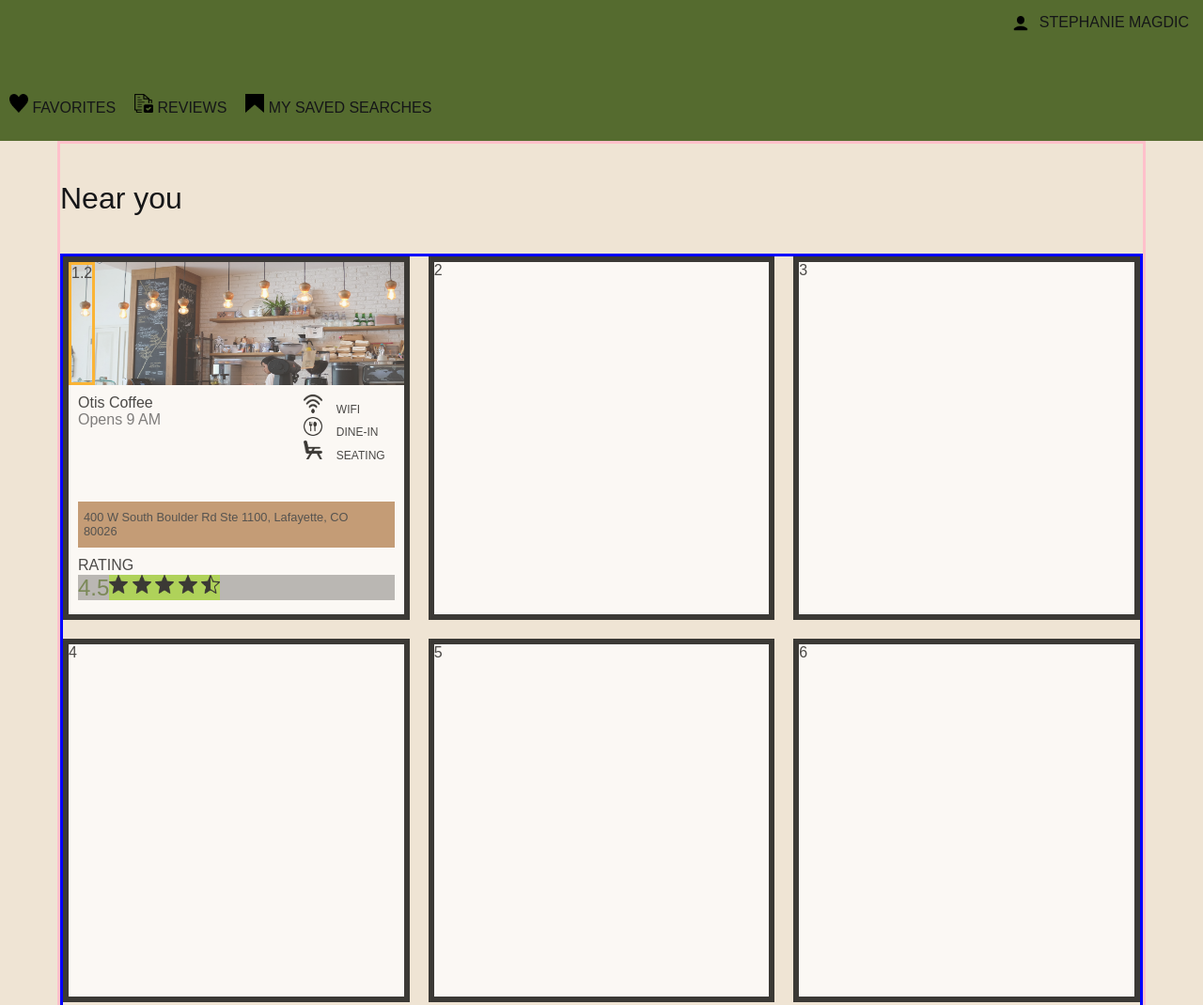
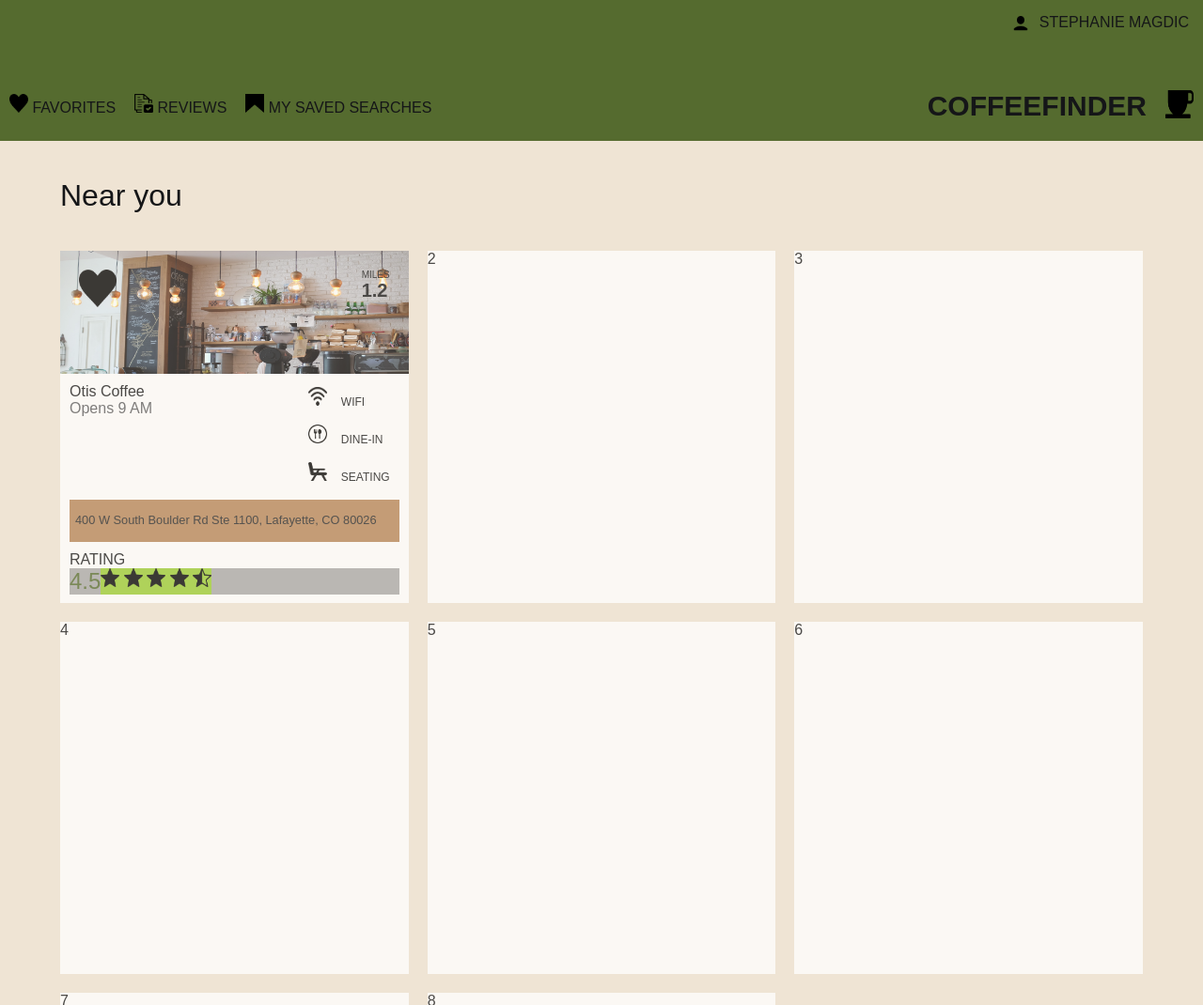
Before and after one commit to stephaniemagdic/static-comp1, a website: page index.html in a window 1280 px wide. Shown: the top 1070 px of the page at 94% size. Drawn offline with Linux system fonts and the light colour scheme.

Commit message:
Add containers and display flex to header containers and positioned to match wireframes

```diff
--- a/css/styles.css
+++ b/css/styles.css
@@ -40,7 +40,6 @@ img {
 .container {
   width: 90%;
   margin: 0 auto;
-  border: solid pink;
 }
 
 main {
@@ -85,8 +84,33 @@ li {
   justify-content: flex-end;
 }
 
+.right-side-header {
+  display: flex;
+  flex-direction: column;
+  justify-content: space-between;
+}
+
 .login {
  margin: 10px;
+}
+
+.logo-container {
+  display: flex;
+  margin-bottom: 20px;
+}
+
+.name-logo {
+  font-size: 30px;
+  font-weight: bolder;
+}
+
+/* ---------image */
+
+.coffee-cup {
+  margin-left: 20px;
+  margin-right: 10px;
+  height: 30px;
+  width: 30px;
 }
 /* --------------------MAIN SECTION (CARDS) --------------------*/
 
@@ -99,7 +123,7 @@ li {
 }
 /*--------------------INDIV CARDS---------------------- */
 .cards {
-  border: solid blue;
+
   /* border: 1px dashed; */
   display: grid;
   /* grid-template-columns: 33% 33% 33%; */
@@ -121,6 +145,7 @@ li {
   flex-direction: column;
   background-color: white;
   min-height: 375px;
+  opacity: 0.75;
 }
 
 /* -------- CARD TOP -------- */
@@ -128,18 +153,32 @@ li {
 .card-top {
   display: flex;
   height: 35%;
+  justify-content: space-between;
 }
 
+.favorite-me {
+  margin: 20px;
+  height: 40px;
+  width: 40px;
+}
 .miles-container {
   display: flex;
-  border: solid orange;
+  flex-direction: column;
+  margin: 20px;
+}
+
+.miles-label {
+font-size: 10px;
+}
+
+.miles {
+font-size: 20px;
+font-weight: 700;
+/* line-height: ; */
 }
 
 /* -------------CARD IMAGE BACKGROUNDS----------- */
-.card {
-  border: 6px solid black;
-  opacity: 0.75;
-}
+
 
 
 .card-img-1 {
@@ -227,6 +266,7 @@ card-image-7 {
 .shop-features {
   display: flex;
   flex-direction: column;
+  justify-content: space-around;
 
   margin-top: 10px;
   /* flex: 1;
@@ -236,6 +276,11 @@ card-image-7 {
 
 .feature {
   /* display: inline; */
+  /* margin-bottom: 3px; */
+}
+
+.feature-img {
+  size: 80%;
 }
 
 .feature-p {
@@ -243,7 +288,7 @@ card-image-7 {
   margin-left: 10px;
   margin-right: 10px;
   font-size: 12px;
-
+  line-height: 40px;
 }
 
 .address-container {
--- a/index.html
+++ b/index.html
@@ -25,11 +25,17 @@
             </li>
           </ol>
         </nav>
-        <span class="login user">
-          <img class="user-img" src="./assets/icons8-user-60.png" alt="user-login">
-          <p class="user-name hide-for-mobile">STEPHANIE MAGDIC</p>
-          <a class="arrow-down" href=""></a>
-        </span>
+        <div class="right-side-header">
+          <span class="login user">
+            <img class="user-img" src="./assets/icons8-user-60.png" alt="user-login">
+            <p class="user-name hide-for-mobile">STEPHANIE MAGDIC</p>
+            <a class="arrow-down" href=""></a>
+          </span>
+          <span class="logo-container">
+            <h1 class="name-logo">COFFEEFINDER</h1>
+            <img class="coffee-cup" src="./assets/tea-cup.png" alt="coffee cup">
+          </span>
+        </div>
     </header>
     <main class="container">
       <h2 class="near-you hide-for-mobile ">Near you</h2>
@@ -37,8 +43,9 @@
         <article class="card card1">
           <!-- card top -->
           <div class="card-top card-img-1">
-            <!-- <img src="" alt="" class="favorite1 card-top-img hide-for-mobile "> -->
+            <img src="./assets/heart-black.png" alt="black heart" class="favorite-me hide-for-mobile">
             <div class="miles-container hide-for-mobile ">
+              <p class="miles-label">MILES</p>
               <p class="miles">1.2</p>
               <!-- <img src="" alt="" class="miles card-top-img "> -->
             </div>
```
